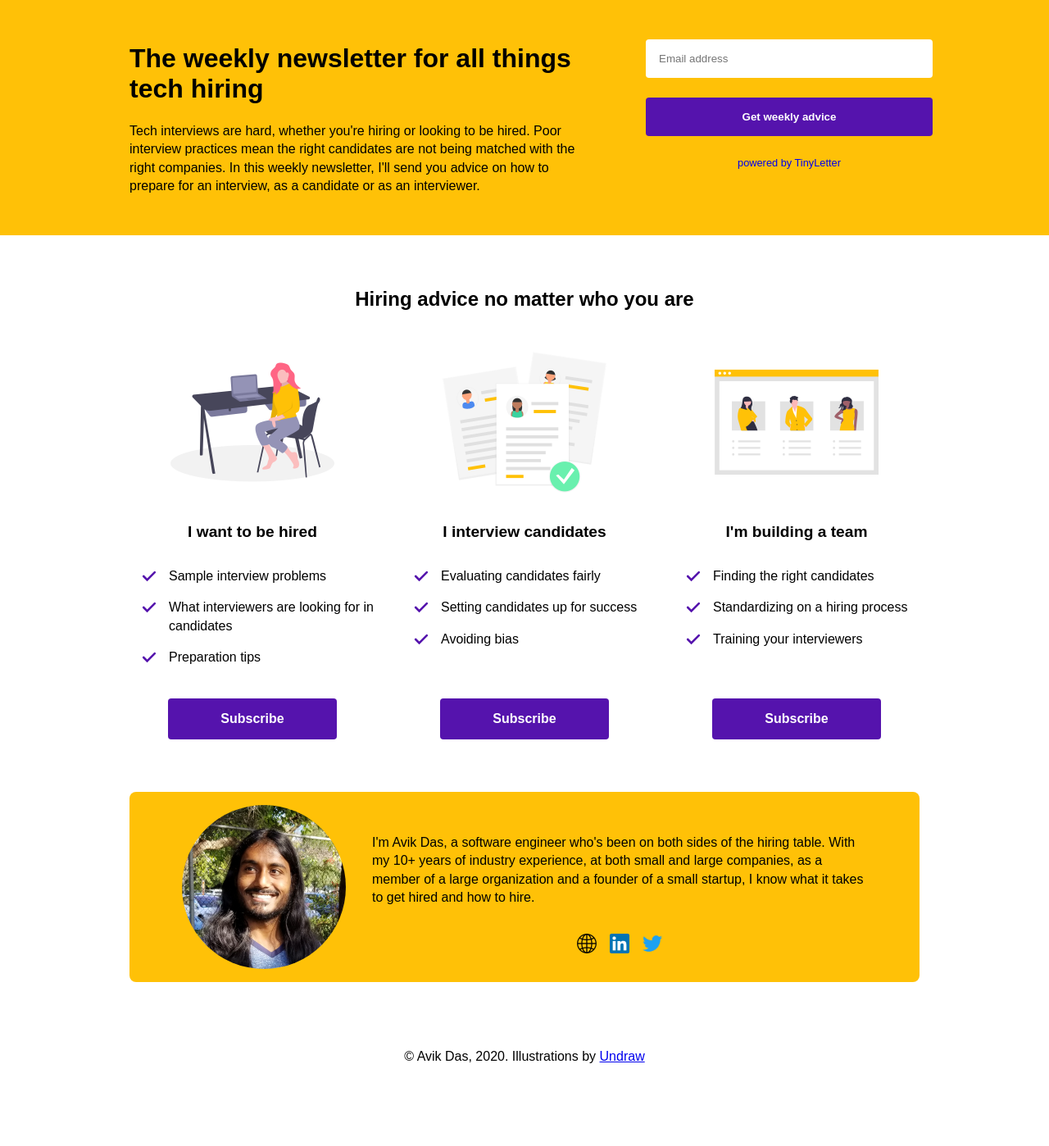
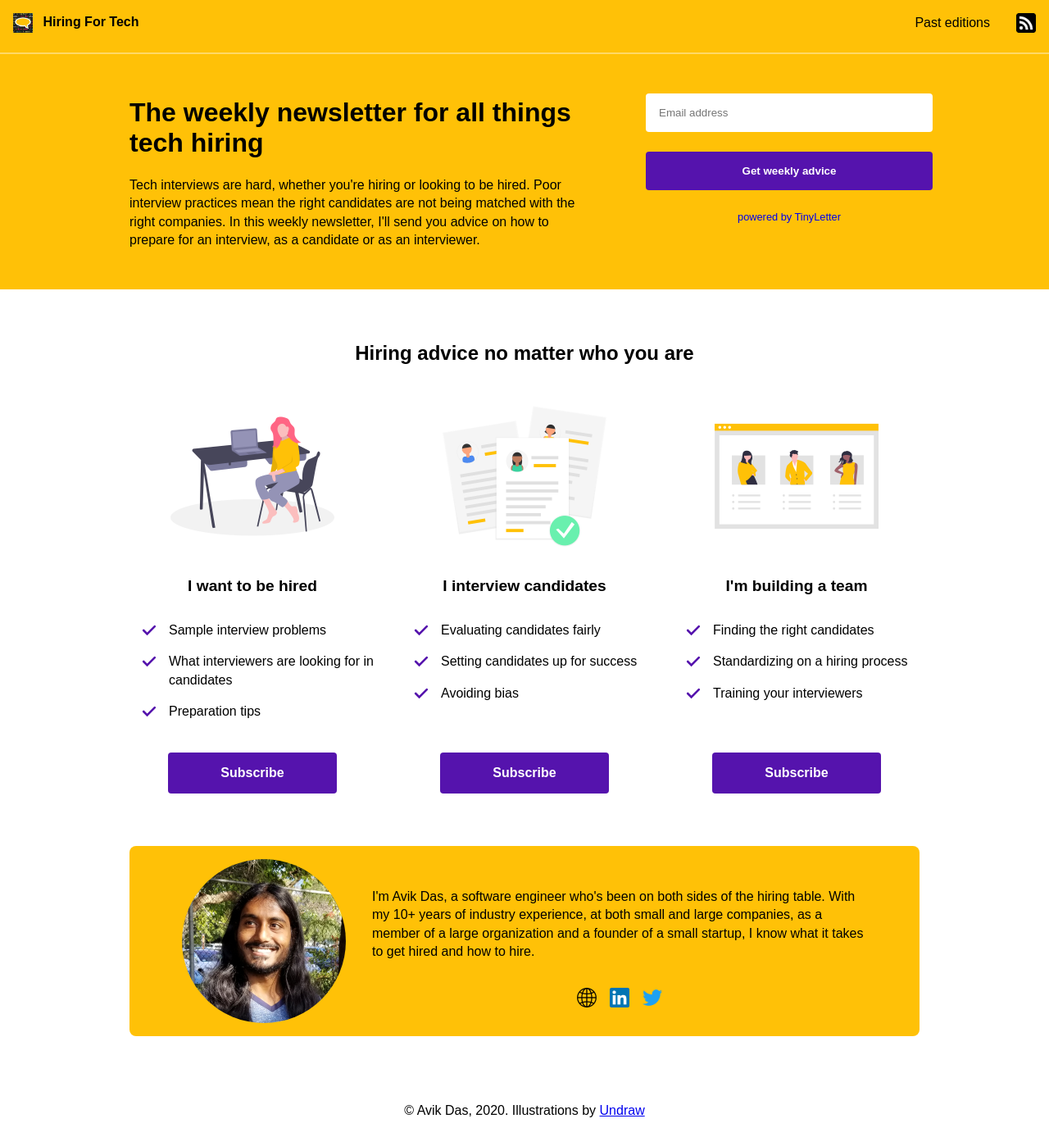
Before and after one commit to avik-das/hiringfor.tech, a Jekyll site: the page built from index.html, in a window 1280 px wide. Shown: the whole page at 82% size. Built offline with Jekyll 4.4.1, drawn with Linux system fonts in a browser that asks for light colours; before the commit the page ends 1332 px from its top, so only the background shows below that.

Commit message:
Add navigation bar + logo to all pages

```diff
--- /dev/null
+++ b/_includes/nav.html
@@ -0,0 +1,7 @@
+<nav id="top-nav">
+  <ul>
+    <li><a href="/"><img src="/assets/images/logo.png" width="24" height="24"/> Hiring For Tech</a></li>
+    <li><a href="/archive.html">Past editions</a></li>
+    <li><a href="/feed.xml"><img src="/assets/images/logo-rss.png" width="24" height="24" /></a></li>
+  </ul>
+</nav>
--- a/_layouts/edition.html
+++ b/_layouts/edition.html
@@ -12,6 +12,8 @@
   <link rel="stylesheet" href="/assets/css/edition.css" />
 </head>
 <body>
+  {% include nav.html %}
+
   <h1>{{ page.title }}</h1>
   <address><a href="/">{{ site.title }}</a></address>
   <address>{{ page.date | date: "%B %-d, %Y" }}</address>
--- a/_sass/_core.scss
+++ b/_sass/_core.scss
@@ -1,2 +1,8 @@
-html, body { font-family: sans-serif; }
+html, body {
+  padding: 0;
+  margin: 0;
+
+  font-family: sans-serif;
+}
+
 p, ul { line-height: 1.4em; }
--- /dev/null
+++ b/_sass/_nav.scss
@@ -0,0 +1,37 @@
+#top-nav {
+  background: #ffc107;
+  max-width: 100vw;
+  margin-bottom: 32px;
+  padding: 0;
+
+  img { vertical-align: middle; }
+
+  ul {
+    display: flex;
+    flex-direction: row;
+    justify-content: flex-end;
+    align-items: center;
+
+    list-style: none;
+    padding: 16px 0;
+    margin: 0;
+
+    li {
+      padding: 0 16px;
+      text-align: center;
+
+      a {
+        text-decoration: none;
+        color: #000;
+      }
+
+      &:first-of-type {
+        flex-grow: 1;
+        font-weight: bolder;
+        text-align: left;
+
+        img { margin-right: 8px; }
+      }
+    }
+  }
+}
--- a/archive.html
+++ b/archive.html
@@ -12,6 +12,8 @@
   <link rel="stylesheet" href="assets/css/edition.css" />
 </head>
 <body>
+  {% include nav.html %}
+
   <h1>Past editions - {{ site.title }}</h1>
 
   <section id="posts">
--- a/assets/css/edition.scss
+++ b/assets/css/edition.scss
@@ -2,12 +2,13 @@
 ---
 
 @import "core";
+@import "nav";
 @import "forms";
 
-body {
+body > * {
   max-width: 50em;
-  margin: auto;
-  padding: 1em;
+  margin: 0 auto;
+  padding: 0 1em;
 }
 
 #cover-img {
--- a/assets/css/index.scss
+++ b/assets/css/index.scss
@@ -2,17 +2,16 @@
 ---
 
 @import "core";
+@import "nav";
 @import "forms";
-
-html, body {
-  padding: 0;
-  margin: 0;
-}
 
 /** HEADER *******************************************************************/
 
+#top-nav { margin-bottom: 0; }
+
 #header {
   background: #ffc107;
+  border-top: 2px solid #ffd967;
 
   /* Because the subscribe form in the header shows up on a colored background,
    * there's no need for the inputs inside to have a border. */
@@ -169,6 +168,7 @@ html, body {
     grid-template-columns: auto repeat(3, 300px) auto;
     grid-template-rows: auto;
     grid-template-areas:
+      "nav nav nav nav nav"
       "header header header header header"
       ". role-boxes-header role-boxes-header role-boxes-header ."
       ". role-candidate role-interviewer role-hiring-manager ."
@@ -177,6 +177,11 @@ html, body {
 
     grid-column-gap: 32px;
     grid-row-gap: 64px;
+  }
+
+  #top-nav {
+    grid-area: nav;
+    margin-bottom: -64px;
   }
 
   #header {
--- a/index.html
+++ b/index.html
@@ -12,6 +12,8 @@
   <link rel="stylesheet" href="assets/css/index.css" />
 </head>
 <body>
+  {% include nav.html %}
+
   <div id="header">
     <div id="header-copy">
       <h1>The weekly newsletter for all things tech hiring</h1>
```
Also changed, not shown: assets/images/logo-rss.png (added), assets/images/logo.png (added).
